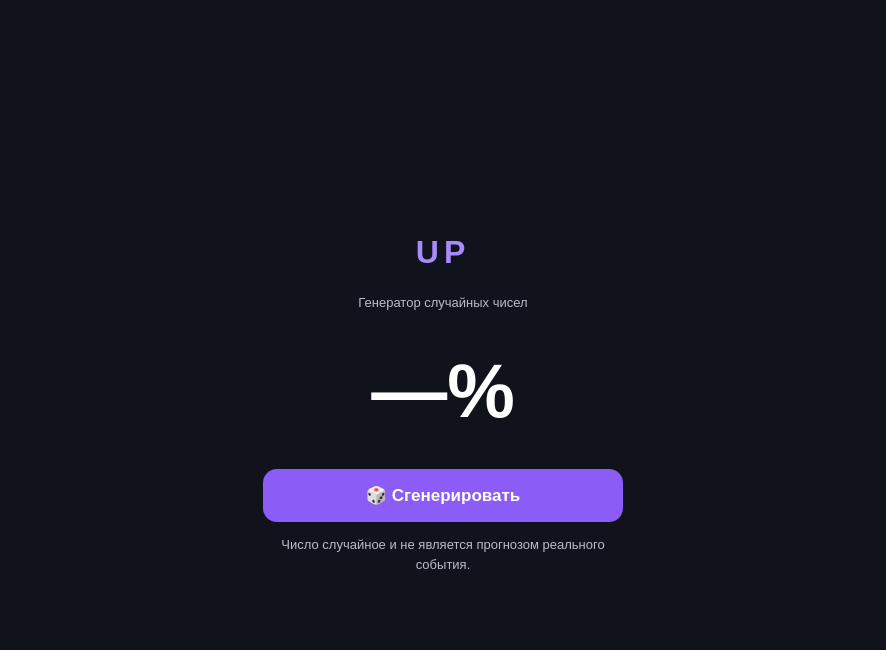
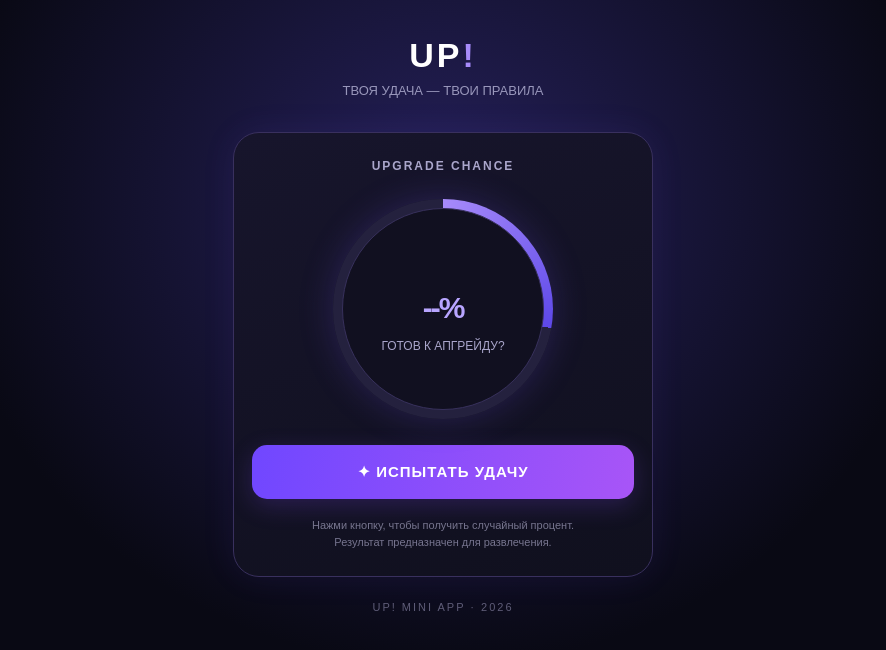
Before and after one commit to Nikilop228/Analystic-UP, a plain HTML site: page index.html in a window 1280 px wide. Shown: the whole page, without its empty margins (197-1083 px from the left). Drawn offline with Linux system fonts and the light colour scheme.

Commit message:
Add files via upload

```diff
--- a/index.html
+++ b/index.html
@@ -6,13 +6,17 @@
 
   <meta charset="UTF-8">
 
-  <meta name="viewport" content="width=device-width, initial-scale=1">
+  <meta name="viewport"
+
+        content="width=device-width, initial-scale=1, maximum-scale=1">
+
+  <title>UP! — Upgrade</title>
 
   <script src="https://telegram.org/js/telegram-web-app.js"></script>
 
-  <title>UP</title>
+  <style>
 
-  <style>
+    * { box-sizing: border-box; }
 
     body {
 
@@ -20,37 +24,239 @@
 
       min-height: 100vh;
 
-      display: grid;
+      background:
 
-      place-items: center;
+        radial-gradient(ellipse at 50% 25%, #25205a 0%, transparent 55%),
 
-      background: #10131c;
+        #090914;
 
-      color: white;
+      color: #fff;
 
       font-family: Arial, sans-serif;
 
       text-align: center;
 
-    }
+      padding: 24px 18px;
 
-    .app { padding: 28px; width: 85%; max-width: 360px; }
-
-    h1 { letter-spacing: 5px; color: #a78bfa; }
-
-    .number { font-size: 76px; font-weight: bold; margin: 35px 0; }
-
-    button {
-
-      width: 100%; padding: 16px; border: 0;
-
-      border-radius: 14px; background: #8b5cf6;
-
-      color: white; font-size: 17px; font-weight: bold;
+      overflow-x: hidden;
 
     }
 
-    p { color: #b9bdca; font-size: 13px; line-height: 1.5; }
+    .app {
+
+      max-width: 420px;
+
+      margin: 0 auto;
+
+    }
+
+    .logo {
+
+      font-size: 34px;
+
+      font-weight: 900;
+
+      letter-spacing: 3px;
+
+      margin-top: 12px;
+
+    }
+
+    .logo span { color: #a78bfa; }
+
+    .subtitle {
+
+      color: #9997bb;
+
+      font-size: 13px;
+
+      margin-top: 8px;
+
+    }
+
+    .panel {
+
+      margin-top: 34px;
+
+      padding: 26px 18px;
+
+      border: 1px solid #39305e;
+
+      border-radius: 26px;
+
+      background: linear-gradient(160deg, #17152c, #10101e);
+
+      box-shadow: 0 0 35px #7650ff15;
+
+    }
+
+    .label {
+
+      font-size: 12px;
+
+      color: #aaa6cb;
+
+      letter-spacing: 2px;
+
+      font-weight: bold;
+
+    }
+
+    .circle {
+
+      width: 220px;
+
+      height: 220px;
+
+      margin: 26px auto;
+
+      border-radius: 50%;
+
+      display: grid;
+
+      place-items: center;
+
+      background: conic-gradient(
+
+        #a78bfa 0deg, #5d48e8 100deg,
+
+        #24213e 100deg, #24213e 360deg
+
+      );
+
+      position: relative;
+
+      box-shadow: 0 0 35px #7855ff35;
+
+      transition: transform .3s, filter .3s;
+
+    }
+
+    .circle::before {
+
+      content: "";
+
+      position: absolute;
+
+      inset: 9px;
+
+      background: #111020;
+
+      border: 1px solid #37305b;
+
+      border-radius: 50%;
+
+    }
+
+    .inside {
+
+      position: relative;
+
+      z-index: 1;
+
+    }
+
+    .percent {
+
+      font-size: 57px;
+
+      font-weight: 900;
+
+      letter-spacing: -2px;
+
+    }
+
+    .percent span {
+
+      color: #b8a5ff;
+
+      font-size: 30px;
+
+    }
+
+    .status {
+
+      color: #aaa6cb;
+
+      font-size: 12px;
+
+      margin-top: 8px;
+
+    }
+
+    .button {
+
+      width: 100%;
+
+      padding: 18px 12px;
+
+      border: none;
+
+      border-radius: 15px;
+
+      color: white;
+
+      font-weight: 900;
+
+      font-size: 15px;
+
+      letter-spacing: 1px;
+
+      background: linear-gradient(100deg, #7047ff, #a855f7);
+
+      box-shadow: 0 7px 25px #854dff35;
+
+      cursor: pointer;
+
+      transition: transform .15s, opacity .15s;
+
+    }
+
+    .button:active { transform: scale(.97); }
+
+    .button:disabled { opacity: .65; }
+
+    .hint {
+
+      color: #77758f;
+
+      font-size: 11px;
+
+      line-height: 1.5;
+
+      margin-top: 18px;
+
+    }
+
+    .footer {
+
+      margin-top: 24px;
+
+      font-size: 11px;
+
+      color: #5f5d78;
+
+      letter-spacing: 2px;
+
+    }
+
+    .rolling { animation: pulse .35s infinite alternate; }
+
+    @keyframes pulse {
+
+      from { transform: scale(1); filter: brightness(1); }
+
+      to { transform: scale(1.035); filter: brightness(1.5); }
+
+    }
+
+    @media (max-width: 360px) {
+
+      .circle { width: 190px; height: 190px; }
+
+      .percent { font-size: 49px; }
+
+    }
 
   </style>
 
@@ -60,15 +266,46 @@
 
   <main class="app">
 
-    <h1>UP</h1>
+    <div class="logo">UP<span>!</span></div>
 
-    <p>Генератор случайных чисел</p>
+    <div class="subtitle">ТВОЯ УДАЧА — ТВОИ ПРАВИЛА</div>
 
-    <div class="number" id="number">—%</div>
+    <section class="panel">
 
-    <button onclick="generate()">🎲 Сгенерировать</button>
+      <div class="label">UPGRADE CHANCE</div>
 
-    <p>Число случайное и не является прогнозом реального события.</p>
+      <div class="circle" id="circle">
+
+        <div class="inside">
+
+          <div class="percent">
+
+            <span id="number">--</span><span>%</span>
+
+          </div>
+
+          <div class="status" id="status">ГОТОВ К АПГРЕЙДУ?</div>
+
+        </div>
+
+      </div>
+
+      <button class="button" id="roll">
+
+        ✦ ИСПЫТАТЬ УДАЧУ
+
+      </button>
+
+      <div class="hint">
+
+        Нажми кнопку, чтобы получить случайный процент.<br>
+
+        Результат предназначен для развлечения.
+
+      </div>
+
+    </section>
+<div class="footer">UP! MINI APP · 2026</div>
 
   </main>
 
@@ -80,13 +317,79 @@
 
     tg?.expand();
 
-    function generate() {
+    if (tg?.themeParams?.bg_color) {
 
-      document.getElementById("number").textContent =
+      document.body.style.backgroundColor =
 
-        Math.floor(Math.random() * 100) + 1 + "%";
+        tg.themeParams.bg_color;
 
     }
+
+    const button = document.getElementById("roll");
+
+    const number = document.getElementById("number");
+
+    const status = document.getElementById("status");
+
+    const circle = document.getElementById("circle");
+
+    button.addEventListener("click", () => {
+
+      button.disabled = true;
+
+      button.textContent = "⟳  ГЕНЕРАЦИЯ...";
+
+      status.textContent = "ИЩЕМ ТВОЙ ПРОЦЕНТ";
+
+      circle.classList.add("rolling");
+
+      let ticks = 0;
+
+      const timer = setInterval(() => {
+
+        number.textContent = Math.floor(Math.random() * 100) + 1;
+
+        ticks++;
+
+        if (ticks >= 15) {
+
+          clearInterval(timer);
+
+          const result = Math.floor(Math.random() * 100) + 1;
+
+          number.textContent = result;
+
+          circle.style.background =
+
+            `conic-gradient(#a78bfa ${result * 3.6}deg,
+
+            #24213e ${result * 3.6}deg)`;
+
+          status.textContent =
+
+            result >= 75 ? "ТВОЙ УСПЕШНЫЙ ПРОЦЕНТ ✦" :
+
+            result >= 40 ? "ТВОЙ УСПЕШНЫЙ ПРОЦЕНТ" :
+
+            "ПОПРОБУЙ ЕЩЁ РАЗ";
+
+          circle.classList.remove("rolling");
+
+          button.disabled = false;
+
+          button.textContent = "↻  ЕЩЁ РАЗ";
+
+          if (tg?.HapticFeedback) {
+
+            tg.HapticFeedback.impactOccurred("medium");
+
+          }
+
+        }
+
+      }, 80);
+
+    });
 
   </script>
 
```
